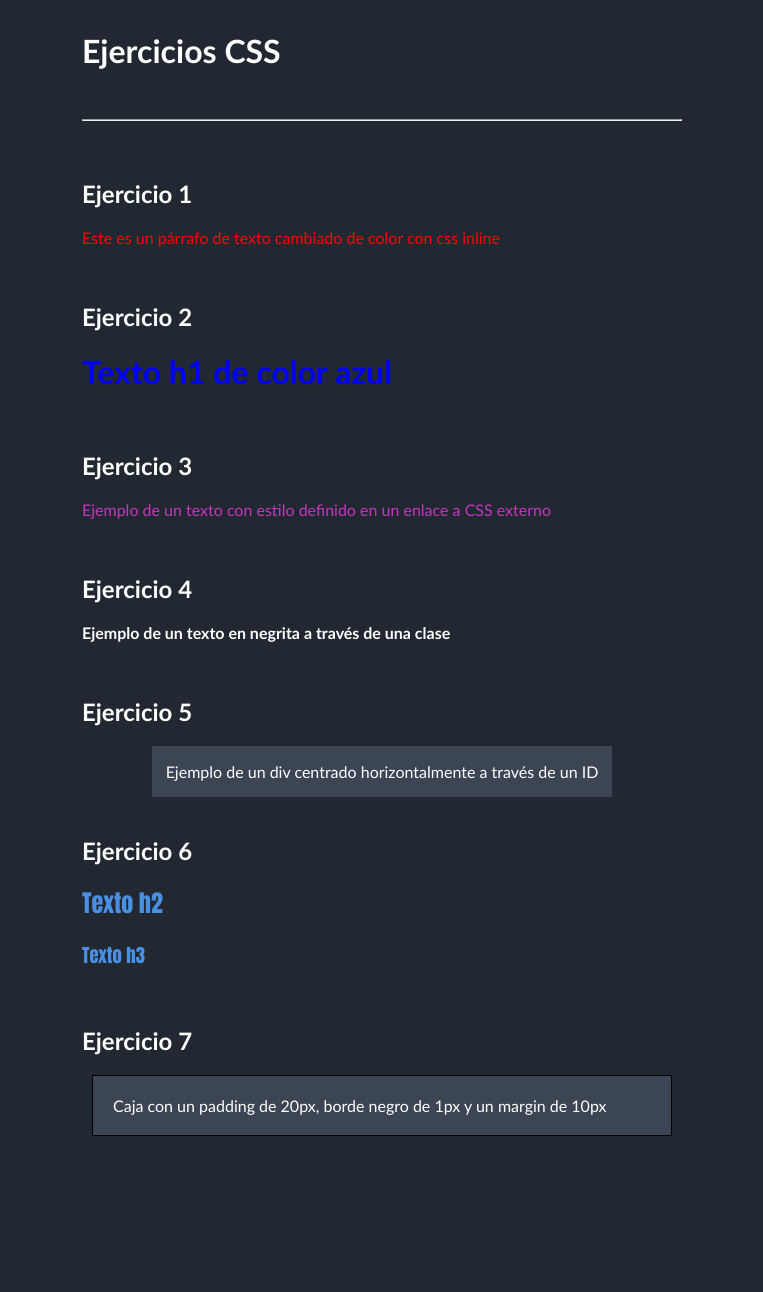
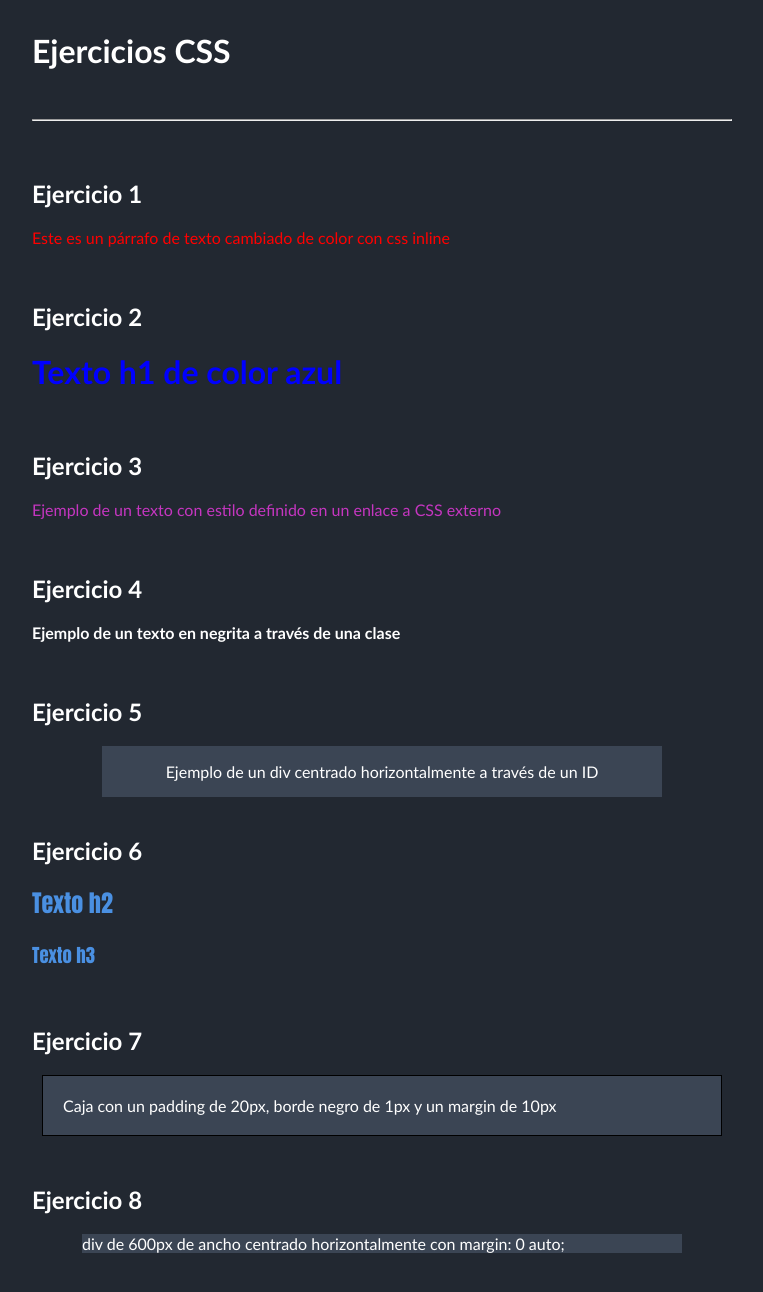
Before and after one commit to alxndrrjs/repo-tajamar-css-1, a plain HTML site: page index.html in a window 1280 px wide. Shown: the whole page, without its empty margins (258-1021 px from the left). Before the commit the page ends 1185 px from the top, so only its background shows below. Drawn offline with Linux system fonts and the light colour scheme.

Commit message:
Centrar elemento con margen

```diff
--- a/index.html
+++ b/index.html
@@ -66,6 +66,14 @@
         <div class="caja">Caja con un padding de 20px, borde negro de 1px y un margin de 10px</div>
         <br>
 
+        <!-- 8. Centrar elemento con margen -->
+        <h2 class="subt">Ejercicio 8</h2>
+
+        <div class="elm-margen">
+            div de 600px de ancho centrado horizontalmente con margin: 0 auto;
+        </div>
+        <br>
+
     </main>
 </body>
 </html>
--- a/styles.css
+++ b/styles.css
@@ -8,7 +8,7 @@ body {
 
 .main {
     margin: 0 auto;
-    max-width: 600px;
+    max-width: 700px;
     padding: 20px;
 }
 
@@ -16,7 +16,7 @@ body {
     margin: auto;
     align-content: center;
     color: #fff;
-    max-width: 600px;
+    max-width: 700px;
     padding: 10px 0;
 }
 
@@ -52,6 +52,13 @@ h2, h3 {
     margin: 10px;
 }
 
+/* 8.1. div centrado horizontalmente con margin */
+.elm-margen {
+    background-color: #3b4554;
+    width: 600px;
+    margin: 0 auto;
+}
+
 .titulo {
     /* text-align: center; */
     color: #fff;
```
